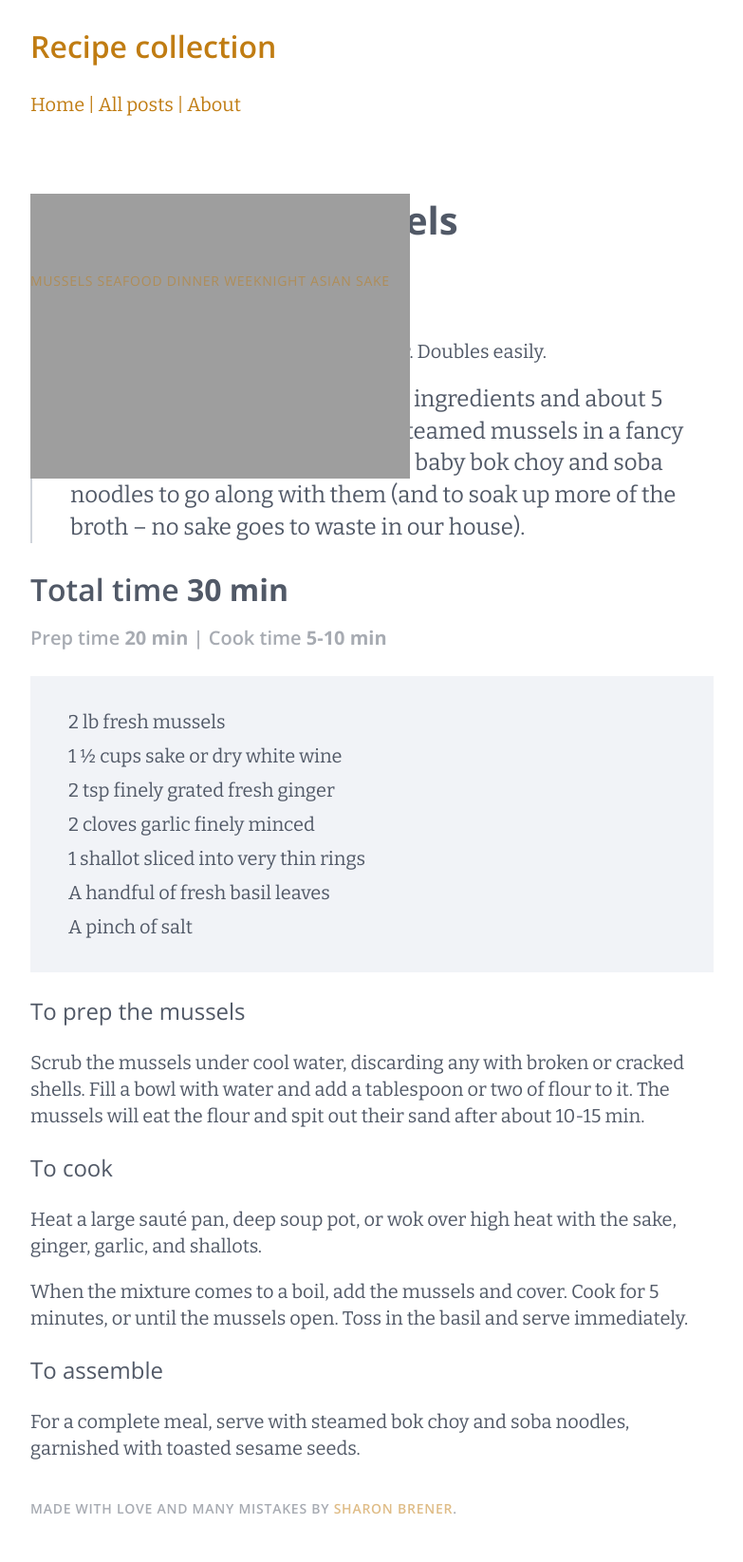
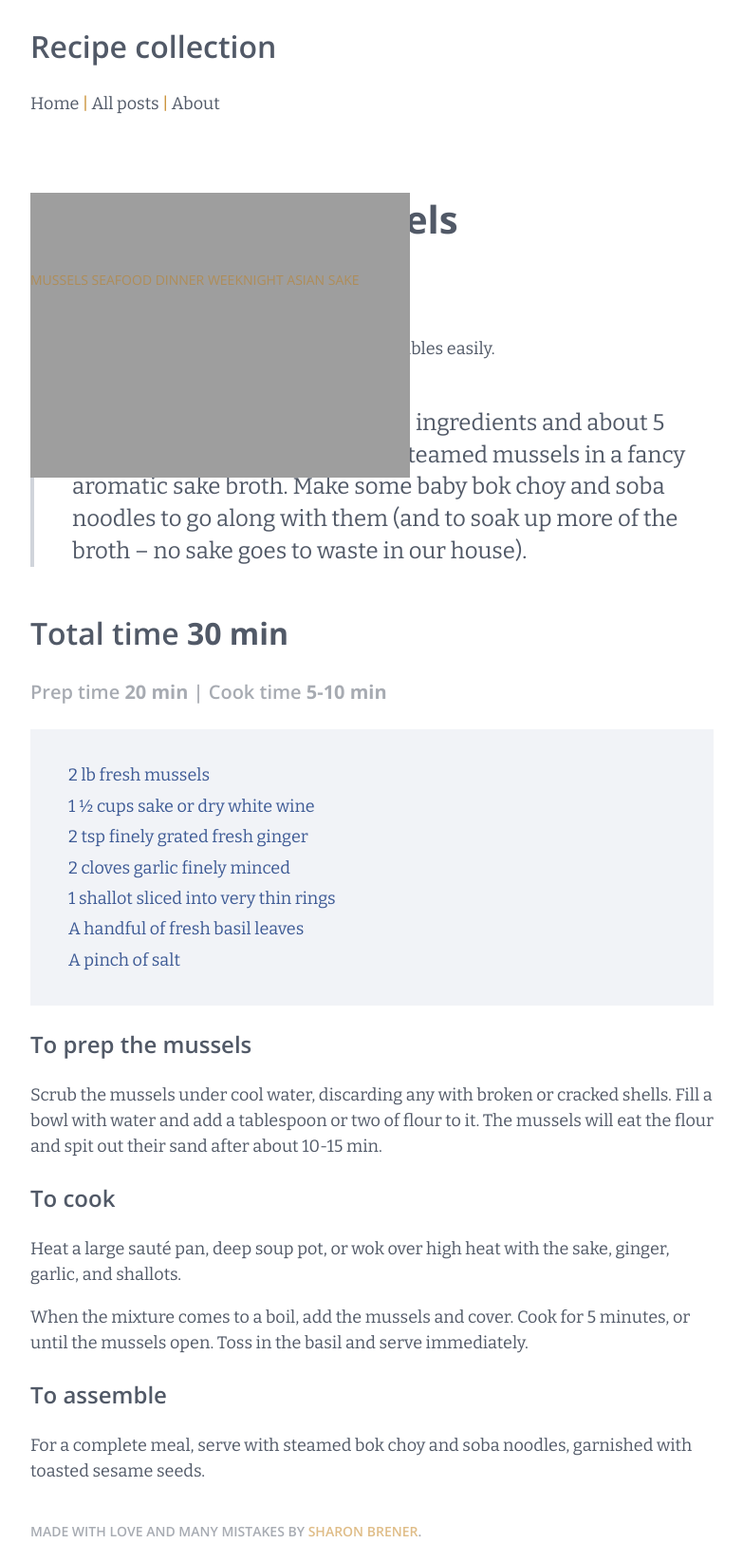
Before and after one commit to scottgallant/recipe-collection, a Jekyll site: the page built from _posts/2017-01-07-sake-steamed-mussels.md, in a window 1280 px wide. Shown: the whole page at 95% size, without its empty margins (248-1031 px from the left). Built offline with Jekyll 4.4.1, drawn with Linux system fonts in a browser that asks for light colours; before the commit the page ends 1621 px from its top, so only the background shows below that.

Commit message:
px to rem

```diff
--- a/_includes/header.html
+++ b/_includes/header.html
@@ -1,6 +1,6 @@
     <header>
       <div class="header-content">
-          <h2>Recipe collection</h2>
+          <h2><a href="{{ site.baseurl }}">Recipe collection</a></h2>
           <p class="main-nav">
             <a href="/">Home</a> | <a href="/posts">All posts</a> | <a href="/about">About</a>
           </p>
--- a/css/style.css
+++ b/css/style.css
@@ -25,8 +25,11 @@
 
 /* 01 BASIC STYLES */
 
+html {
+	font-size: 16px;
+}
 body {
-	max-width: 720px;
+	max-width: 45rem;
 	margin: auto;
 	font-family: 'Open Sans', sans-serif;
 	color: #515967;
@@ -35,8 +38,8 @@ body {
 
 p {
 	font-family: 'Bitter', serif;
-	font-size: 20px;
-	line-height: 1.4;
+	font-size: 1.125rem;
+	line-height: 1.5;
 	}
 
 a {
@@ -45,65 +48,74 @@ a {
 }
 
 a:hover {
-	text-decoration: underline;
+	text-decoration: none;
 	color: #f14a0e;
 }
 
 h1 {
-	font-size: 40px;
+	font-size: 2.5rem;
 	font-weight: 700;
 	}
 
 h2 {
-	font-size: 32px;
+	font-size: 2rem;
 	font-weight: 600;
 	}
 
 h3 {
-	font-size: 24px;
-	font-weight: 400;
+	font-size: 1.5rem;
+	font-weight: 600;
 	}
 
 h4 {
-	font-size: 20px;
+	font-size: 1.25rem;
 	font-weight: 600;
 	}
 
 h5 {
 	text-transform: uppercase;
-	font-size: 14px;
+	font-size: 0.875rem;
 	opacity: 0.5;
-	letter-spacing: .75px;
 	font-weight: 600;
 	}
 
 blockquote {
 	font-family: 'Bitter', serif;
 	line-height: 1.4;
-	font-size: 24px;
+	font-size: 1.5rem;
 	font-weight: 400;
-	margin: 20px 0px;
-	padding-left: 40px;
+	margin: 3rem 0rem;
+	padding-left: 2.5rem;
 	max-width: 90%;
 	/* border-left set at authorNote and personalNote below */
 	}
 
+code {
+	font-size: 0.75rem;
+	}
+
 code.highlighter-rouge {
-    background-color: #d0d4db;
+    background-color: #f1f3f7;
+    padding: 2px 4px;
+    line-height: 1.8;
+    border-radius: 0.125rem;
 	}
 
 /* 02 HEADER + NAV + CONTENT + FOOTER */
 
 .header-content {
-	margin-bottom: 80px;
+	margin-bottom: 5rem;
 	width: 100%;
 	color: #c07c12;
 	}
 
+.header-content a{
+	color: #515967;
+}
+
 . main-nav {
 	text-transform: uppercase;
-	font-size: 14px;
-	letter-spacing: .75px;
+	font-size: 0.875rem;
 	font-weight: 600;
 }
 
@@ -113,7 +125,7 @@ content {
 	}
 
 .footer-content {
-	margin-top: 40px;
+	margin-top: 2.5rem;
 	}
 
 
@@ -121,7 +133,7 @@ content {
 
 .image {
 	width: 100%;
-	max-height: 300px;
+	max-height: 20rem;
 	overflow: hidden;
 	position: absolute;
 	}
@@ -131,25 +143,25 @@ content {
 	}
 
 .authorNote {
-	border-left: 2px #d0d4db solid;
+	border-left: .25rem #d0d4db solid;
 }
 .personalNote {
-	border-left: 2px #c09859 solid;
+	border-left: .25rem #c09859 solid;
 	color: #c07c12;
 }
 
 .ingredients p {
 	background: #f1f3f7;
-	padding: 30px 40px;
+	padding: 2rem 2.5rem;
 	white-space: pre-line;
 	line-height: 1.8;
-	color: 3d5a95;
+	color: #3d5a95;
 	}
 
 .time-breakdown h4 {
 	opacity: 0.5;
-	margin-top: -10px;
-	width: 80%;
+	margin-top: 0.625rem;
+	width: 85%;
 	}
 
 .time-breakdown .time-notlast:last-child {
```
